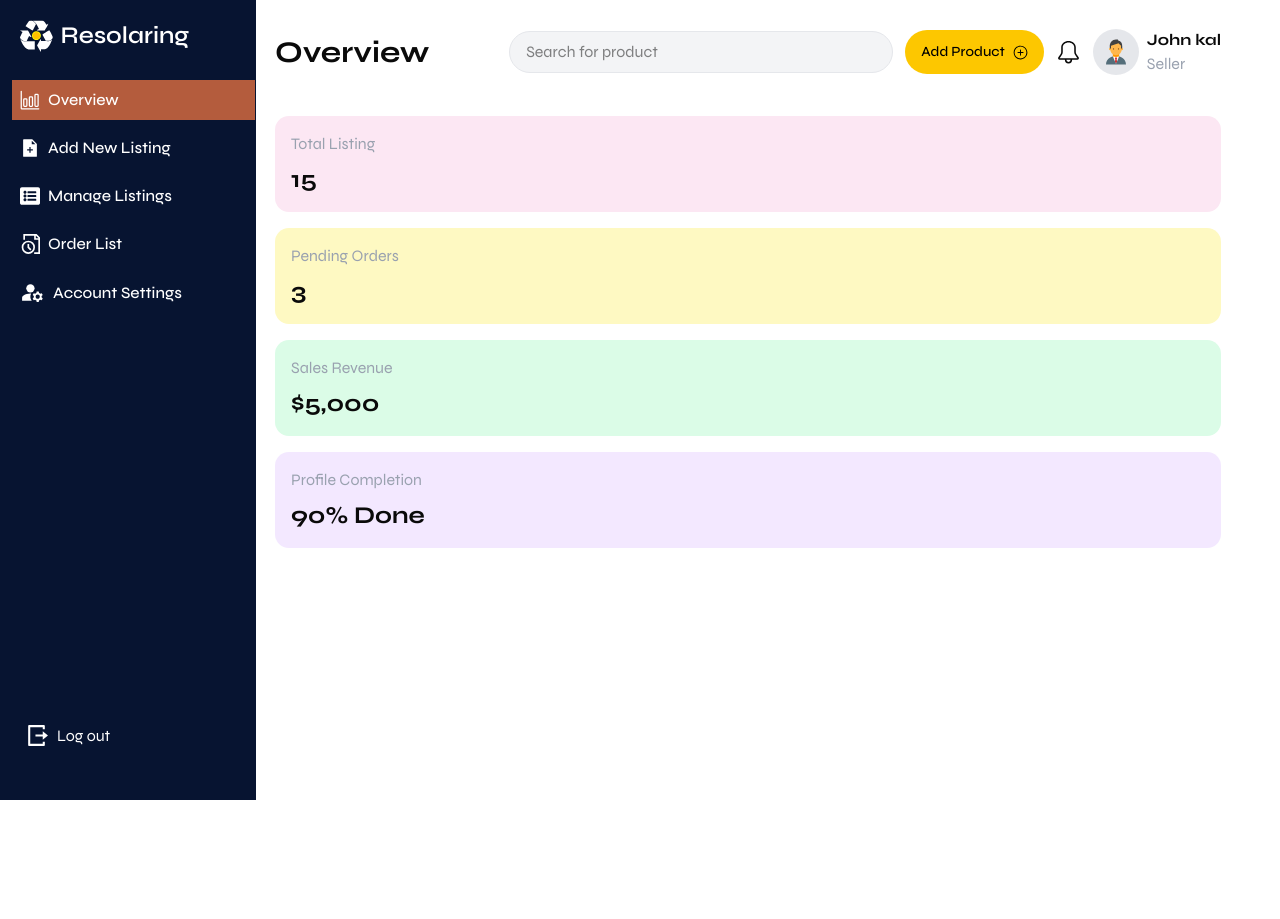
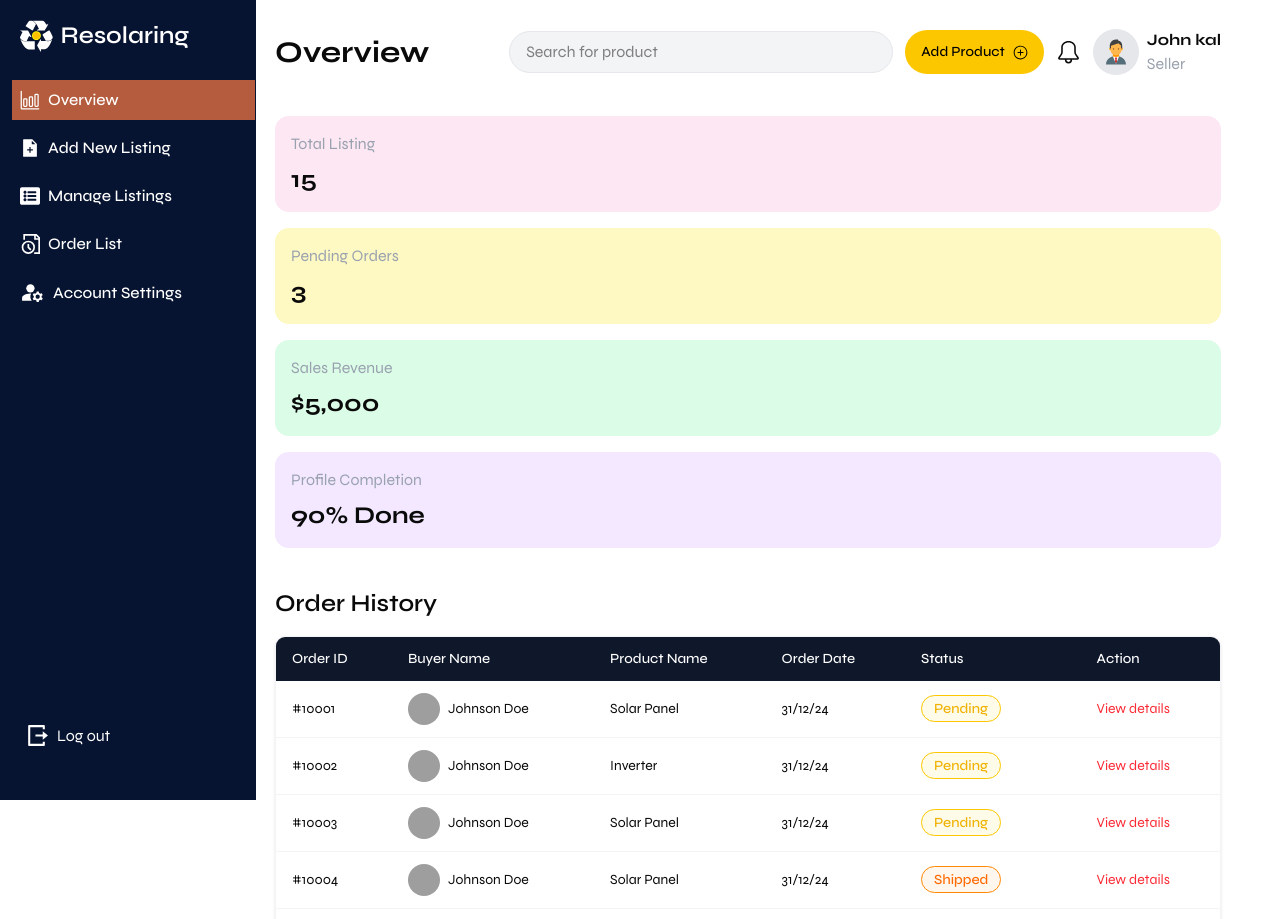
Before and after one commit to istiakiraz/Resolaring, a React (Vite) app: page /dashboard/overview in a window 1280 px wide. Shown: the top 919 px of the page. Before the commit the page ends 800 px from the top, so only its background shows below. Built offline with nearby package versions, Linux system fonts and the light colour scheme; grey boxes are pictures that could not be loaded.

Commit message:
added a overview table in dashboard

```diff
--- a/package.json
+++ b/package.json
@@ -20,6 +20,7 @@
     "@radix-ui/react-slot": "^1.2.3",
     "@radix-ui/react-tabs": "^1.1.13",
     "@tailwindcss/vite": "^4.1.14",
+    "@tanstack/react-table": "^8.21.3",
     "class-variance-authority": "^0.7.1",
     "clsx": "^2.1.1",
     "embla-carousel-react": "^8.6.0",
--- /dev/null
+++ b/src/components/OverviewComponents/OverTable.jsx
@@ -0,0 +1,203 @@
+import React from "react";
+import {
+  useReactTable,
+  getCoreRowModel,
+  flexRender,
+} from "@tanstack/react-table";
+
+const OverTable = () => {
+  const data = [
+  {
+    id: "#10001",
+    buyer: "Johnson Doe",
+    product: "Solar Panel",
+    date: "31/12/24",
+    status: "Pending",
+    avatar: "https://i.pravatar.cc/40?img=1",
+  },
+  {
+    id: "#10002",
+    buyer: "Johnson Doe",
+    product: "Inverter",
+    date: "31/12/24",
+    status: "Pending",
+    avatar: "https://i.pravatar.cc/40?img=2",
+  },
+  {
+    id: "#10003",
+    buyer: "Johnson Doe",
+    product: "Solar Panel",
+    date: "31/12/24",
+    status: "Pending",
+    avatar: "https://i.pravatar.cc/40?img=3",
+  },
+  {
+    id: "#10004",
+    buyer: "Johnson Doe",
+    product: "Solar Panel",
+    date: "31/12/24",
+    status: "Shipped",
+    avatar: "https://i.pravatar.cc/40?img=4",
+  },
+  {
+    id: "#10005",
+    buyer: "Johnson Doe",
+    product: "Inverter",
+    date: "31/12/24",
+    status: "Shipped",
+    avatar: "https://i.pravatar.cc/40?img=5",
+  },
+  {
+    id: "#10006",
+    buyer: "Johnson Doe",
+    product: "Solar Panel",
+    date: "31/12/24",
+    status: "Shipped",
+    avatar: "https://i.pravatar.cc/40?img=6",
+  },
+  {
+    id: "#10007",
+    buyer: "Johnson Doe",
+    product: "Solar Panel",
+    date: "31/12/24",
+    status: "Completed",
+    avatar: "https://i.pravatar.cc/40?img=7",
+  },
+  {
+    id: "#10008",
+    buyer: "Johnson Doe",
+    product: "Solar Panel",
+    date: "31/12/24",
+    status: "Completed",
+    avatar: "https://i.pravatar.cc/40?img=8",
+  },
+  {
+    id: "#10009",
+    buyer: "Johnson Doe",
+    product: "Solar Panel",
+    date: "31/12/24",
+    status: "Completed",
+    avatar: "https://i.pravatar.cc/40?img=9",
+  },
+  {
+    id: "#10010",
+    buyer: "Johnson Doe",
+    product: "Inverter",
+    date: "31/12/24",
+    status: "Pending",
+    avatar: "https://i.pravatar.cc/40?img=10",
+  },
+  {
+    id: "#10011",
+    buyer: "Johnson Doe",
+    product: "Solar Panel",
+    date: "31/12/24",
+    status: "Shipped",
+    avatar: "https://i.pravatar.cc/40?img=11",
+  },
+  {
+    id: "#10012",
+    buyer: "Johnson Doe",
+    product: "Solar Panel",
+    date: "31/12/24",
+    status: "Completed",
+    avatar: "https://i.pravatar.cc/40?img=12",
+  },
+];
+
+
+  const columns = [
+    {
+      header: "Order ID",
+      accessorKey: "id",
+    },
+    {
+      header: "Buyer Name",
+      accessorKey: "buyer",
+      cell: ({ row }) => (
+        <div className="flex items-center gap-2">
+          <img
+            src={row.original.avatar}
+            alt="avatar"
+            className="w-8 h-8 rounded-full"
+          />
+          <span>{row.original.buyer}</span>
+        </div>
+      ),
+    },
+    {
+      header: "Product Name",
+      accessorKey: "product",
+    },
+    {
+      header: "Order Date",
+      accessorKey: "date",
+    },
+    {
+      header: "Status",
+      accessorKey: "status",
+      cell: ({ getValue }) => {
+        const value = getValue();
+        let colorClass = "";
+
+        if (value === "Pending") colorClass = "text-yellow-500 border-yellow-400 bg-yellow-50";
+        else if (value === "Shipped") colorClass = "text-orange-500 border-orange-400 bg-orange-50";
+        else if (value === "Completed") colorClass = "text-green-500 border-green-400 bg-green-50";
+
+        return (
+          <span
+            className={`px-3 py-1 border rounded-full text-sm font-medium ${colorClass}`}
+          >
+            {value}
+          </span>
+        );
+      },
+    },
+    {
+      header: "Action",
+      cell: () => (
+        <button className="text-red-500 hover:underline">View details</button>
+      ),
+    },
+  ];
+
+  const table = useReactTable({
+    data,
+    columns,
+    getCoreRowModel: getCoreRowModel(),
+  });
+
+  return (
+    <div className="">
+      <h2 className="text-2xl font-semibold mb-4">Order History</h2>
+      <div className="overflow-x-auto rounded-lg border border-gray-100 shadow-sm">
+        <table className="min-w-full text-left text-sm">
+          <thead className="bg-slate-900 text-white">
+            {table.getHeaderGroups().map((headerGroup) => (
+              <tr key={headerGroup.id}>
+                {headerGroup.headers.map((header) => (
+                  <th key={header.id} className="px-4 py-3 font-medium">
+                    {flexRender(header.column.columnDef.header, header.getContext())}
+                  </th>
+                ))}
+              </tr>
+            ))}
+          </thead>
+          <tbody className="divide-y divide-gray-100">
+            {table.getRowModel().rows.map((row) => (
+              <tr key={row.id} className="hover:bg-gray-50">
+                {row.getVisibleCells().map((cell) => (
+                  <td key={cell.id} className="px-4 py-3">
+                    {flexRender(cell.column.columnDef.cell, cell.getContext())}
+                  </td>
+                ))}
+              </tr>
+            ))}
+          </tbody>
+        </table>
+      </div>
+    </div>
+  );
+};
+
+export default OverTable;
--- /dev/null
+++ b/src/components/ui/table.tsx
@@ -0,0 +1,114 @@
+import * as React from "react"
+
+import { cn } from "@/lib/utils"
+
+function Table({ className, ...props }: React.ComponentProps<"table">) {
+  return (
+    <div
+      data-slot="table-container"
+      className="relative w-full overflow-x-auto"
+    >
+      <table
+        data-slot="table"
+        className={cn("w-full caption-bottom text-sm", className)}
+        {...props}
+      />
+    </div>
+  )
+}
+
+function TableHeader({ className, ...props }: React.ComponentProps<"thead">) {
+  return (
+    <thead
+      data-slot="table-header"
+      className={cn("[&_tr]:border-b", className)}
+      {...props}
+    />
+  )
+}
+
+function TableBody({ className, ...props }: React.ComponentProps<"tbody">) {
+  return (
+    <tbody
+      data-slot="table-body"
+      className={cn("[&_tr:last-child]:border-0", className)}
+      {...props}
+    />
+  )
+}
+
+function TableFooter({ className, ...props }: React.ComponentProps<"tfoot">) {
+  return (
+    <tfoot
+      data-slot="table-footer"
+      className={cn(
+        "bg-muted/50 border-t font-medium [&>tr]:last:border-b-0",
+        className
+      )}
+      {...props}
+    />
+  )
+}
+
+function TableRow({ className, ...props }: React.ComponentProps<"tr">) {
+  return (
+    <tr
+      data-slot="table-row"
+      className={cn(
+        "hover:bg-muted/50 data-[state=selected]:bg-muted border-b transition-colors",
+        className
+      )}
+      {...props}
+    />
+  )
+}
+
+function TableHead({ className, ...props }: React.ComponentProps<"th">) {
+  return (
+    <th
+      data-slot="table-head"
+      className={cn(
+        "text-foreground h-10 px-2 text-left align-middle font-medium whitespace-nowrap [&:has([role=checkbox])]:pr-0 [&>[role=checkbox]]:translate-y-[2px]",
+        className
+      )}
+      {...props}
+    />
+  )
+}
+
+function TableCell({ className, ...props }: React.ComponentProps<"td">) {
+  return (
+    <td
+      data-slot="table-cell"
+      className={cn(
+        "p-2 align-middle whitespace-nowrap [&:has([role=checkbox])]:pr-0 [&>[role=checkbox]]:translate-y-[2px]",
+        className
+      )}
+      {...props}
+    />
+  )
+}
+
+function TableCaption({
+  className,
+  ...props
+}: React.ComponentProps<"caption">) {
+  return (
+    <caption
+      data-slot="table-caption"
+      className={cn("text-muted-foreground mt-4 text-sm", className)}
+      {...props}
+    />
+  )
+}
+
+export {
+  Table,
+  TableHeader,
+  TableBody,
+  TableFooter,
+  TableHead,
+  TableRow,
+  TableCell,
+  TableCaption,
+}
--- a/src/pages/Dashboard/Overview/Overview.jsx
+++ b/src/pages/Dashboard/Overview/Overview.jsx
@@ -2,6 +2,8 @@ import React from 'react'
 import PrimaryButton from '../../../common/PrimaryButton'
 import { GoBell, GoPlusCircle } from "react-icons/go";
 import { FcBusinessman } from 'react-icons/fc';
+import OverTable from '../../../components/OverviewComponents/OverTable';
+
 
 
 export default function Overview() {
@@ -53,6 +55,8 @@ export default function Overview() {
 
         </div>
 
+        <OverTable></OverTable>
+
 
     </div>
   )
```
Also changed, not shown: 1 other file (tests, documents, lock files or other folders).
